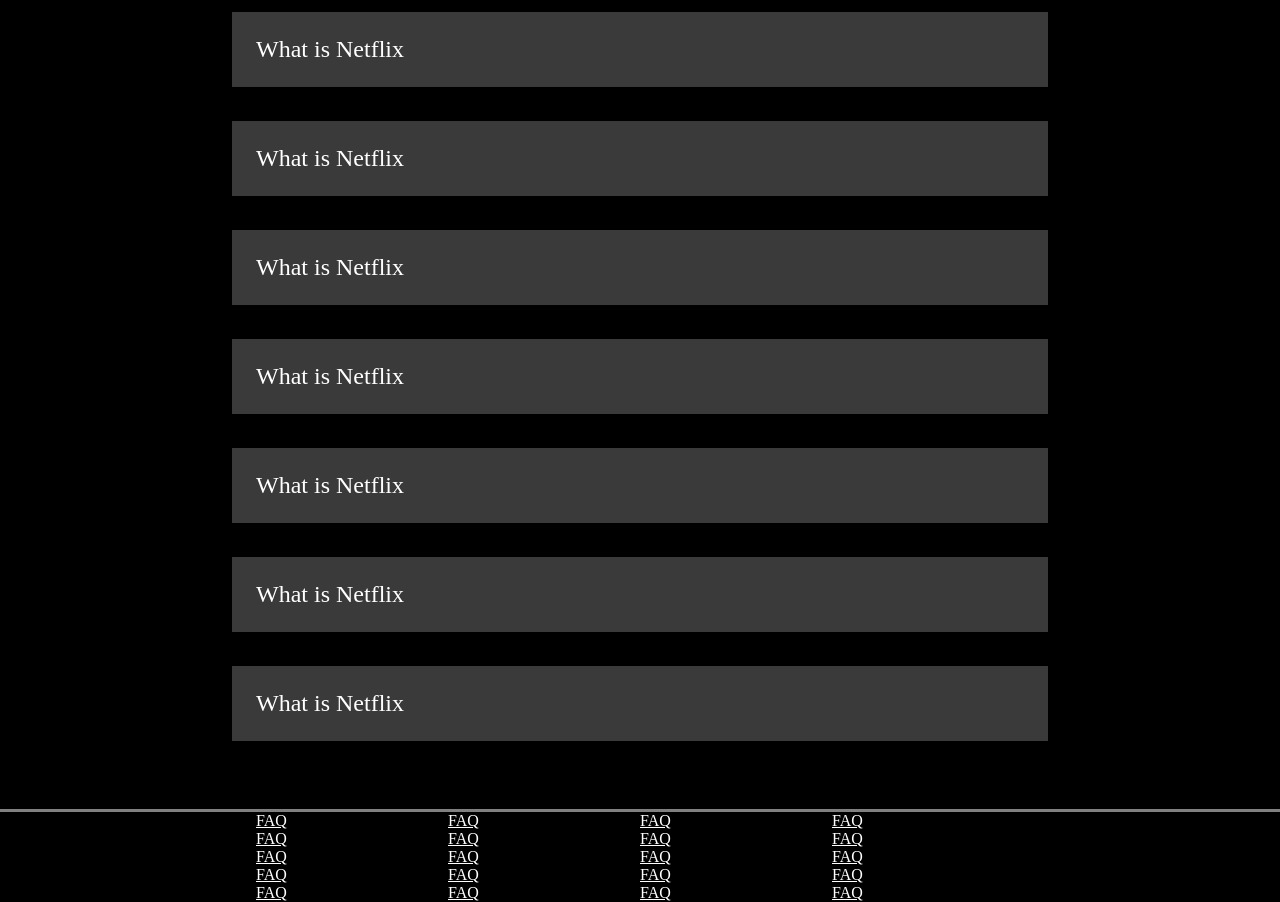
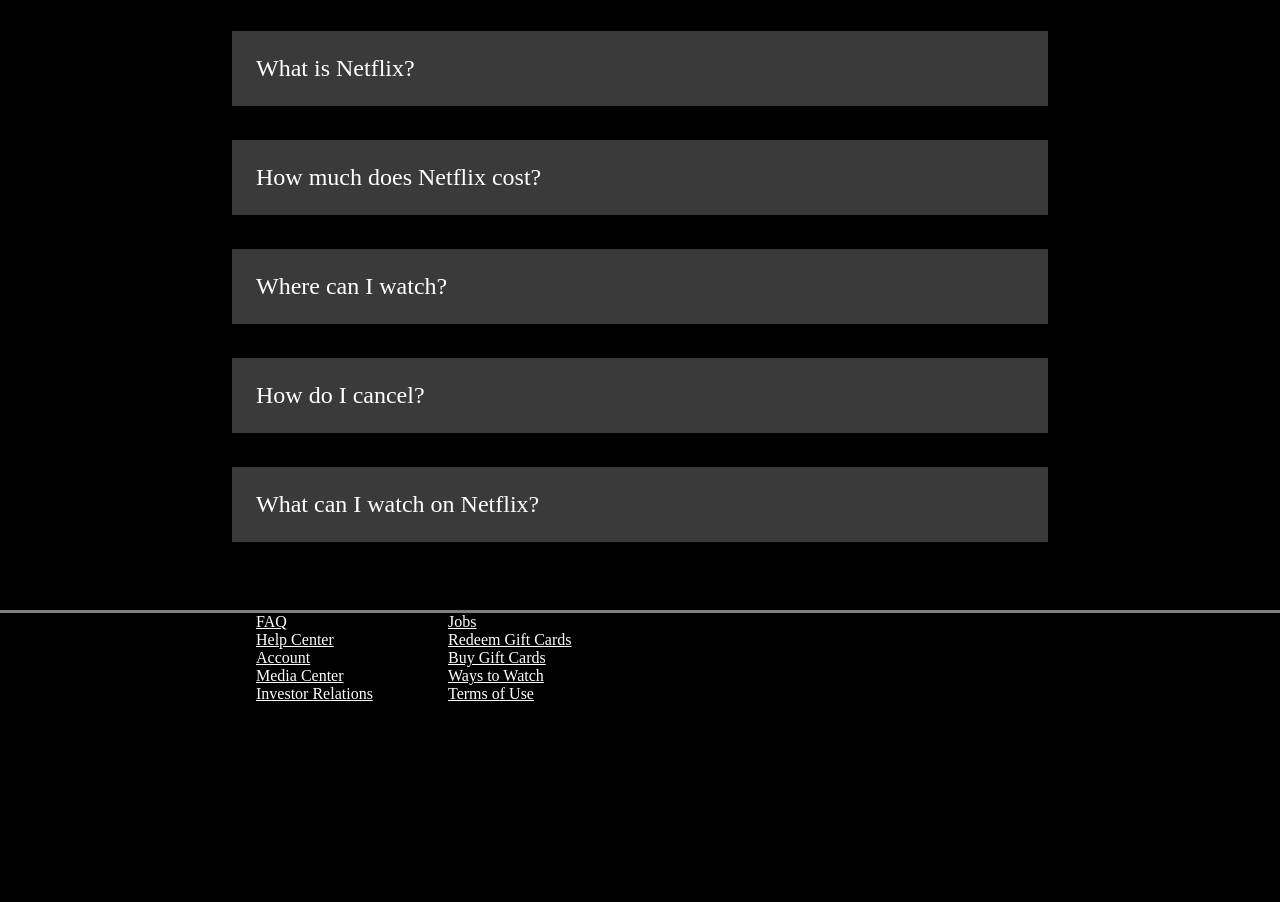
Before and after one commit to ankurashish/Netflix-UI-clone, a plain HTML site: page index.html in a window 1280 px wide. Shown: the part 1363-2265 px from the top of the page. After the commit the page ends 2066 px from the top, so only its background shows below. Drawn offline with Linux system fonts and the light colour scheme; files whose address does not match are found by name.

Commit message:
Update index.html

```diff
--- a/index.html
+++ b/index.html
@@ -5,28 +5,23 @@
     <meta name="viewport" content="width=device-width, initial-scale=1.0" />
     <title>Netflix</title>
     <link rel="stylesheet" href="style.css" />
-    <link rel="icon" type="icon" href="  favicon.ico" />
+    <link rel="icon" href="favicon.ico" type="image/x-icon" />
   </head>
   <body>
     <div class="main">
       <nav>
-        <span><img width="53" src="  logo.svg" alt="" /></span>
+        <span><img width="53" src="logo.svg" alt="Logo" /></span>
         <div>
           <button class="btn">English</button>
           <button class="btn btn-red-s">Sign In</button>
         </div>
       </nav>
+
       <div class="box">
         <div class="hero">
-          <span
-            >Unlimited movies,<br />
-            TV shows and more</span
-          >
+          <span>Unlimited movies,<br />TV shows and more</span>
           <span>Starts at 149/-. Cancel anytime</span>
-          <span
-            >Ready to watch? Enter your email to create or restart your
-            membership</span
-          >
+          <span>Ready to watch? Enter your email to create or restart your membership</span>
           <div>
             <input type="text" placeholder="Email Address" />
             <button class="btn btn-red">Get Started &gt;</button>
@@ -34,117 +29,77 @@
         </div>
 
         <div class="separation"></div>
+
+        <!-- SECTION 1 -->
         <section class="first">
           <div>
             <span>Enjoy on your TV</span>
-            <span>Watch on smart TVs, PlayStation, Xbox, Chromecast,
-            Apple TV, Blu-ray players and more.</span>
+            <span>Watch on smart TVs, PlayStation, Xbox, Chromecast, Apple TV, Blu-ray players and more.</span>
           </div>
-          <!-- <div class="secimg"><img src="https://www.google.com/url?sa=i&url=https%3A%2F%2Fpublicdomainvectors.org%2Fen%2Ffree-clipart%2FModern-TV-vector-illustration%2F10152.html&psig=AOvVaw2GVn9p_CyEGZCk7BoAzaE8&ust=1741869772351000&source=images&cd=vfe&opi=89978449&ved=0CBIQjRxqFwoTCNDD-s_IhIwDFQAAAAAdAAAAABAP" alt="tv"></div> -->
           <div class="secimg">
-            <img src="  tv.jpeg" alt="" />
-            <video src="  bg-video.mp4" autoplay loop muted></video>
+            <img src="tv.jpeg" alt="TV" />
+            <video src="bg-video.mp4" autoplay loop muted></video>
           </div>
         </section>
+
         <div class="separation"></div>
 
-
+        <!-- SECTION 2 -->
         <section class="first second">
           <div>
-            <span>Enjoy on your TV</span>
-            <span>Watch on smart TVs, PlayStation, Xbox, Chromecast,
-            Apple TV, Blu-ray players and more.</span>
+            <span>Download your shows to watch offline</span>
+            <span>Save your favorites easily and always have something to watch.</span>
           </div>
-          <!-- <div class="secimg"><img src="https://www.google.com/url?sa=i&url=https%3A%2F%2Fpublicdomainvectors.org%2Fen%2Ffree-clipart%2FModern-TV-vector-illustration%2F10152.html&psig=AOvVaw2GVn9p_CyEGZCk7BoAzaE8&ust=1741869772351000&source=images&cd=vfe&opi=89978449&ved=0CBIQjRxqFwoTCNDD-s_IhIwDFQAAAAAdAAAAABAP" alt="tv"></div> -->
           <div class="secimg">
-            <img src="  tv.jpeg" alt="" />
-            <video src="  bg-video.mp4" autoplay loop muted></video>
+            <img src="tv.jpeg" alt="TV" />
+            <video src="bg-video.mp4" autoplay loop muted></video>
           </div>
         </section>
+
         <div class="separation"></div>
 
-
+        <!-- SECTION 3 -->
         <section class="first third">
           <div>
-            <span>Enjoy on your TV</span>
-            <span>Watch on smart TVs, PlayStation, Xbox, Chromecast,
-            Apple TV, Blu-ray players and more.</span>
+            <span>Watch everywhere</span>
+            <span>Stream unlimited movies and TV shows on your phone, tablet, laptop, and TV.</span>
           </div>
-          <!-- <div class="secimg"><img src="https://www.google.com/url?sa=i&url=https%3A%2F%2Fpublicdomainvectors.org%2Fen%2Ffree-clipart%2FModern-TV-vector-illustration%2F10152.html&psig=AOvVaw2GVn9p_CyEGZCk7BoAzaE8&ust=1741869772351000&source=images&cd=vfe&opi=89978449&ved=0CBIQjRxqFwoTCNDD-s_IhIwDFQAAAAAdAAAAABAP" alt="tv"></div> -->
           <div class="secimg">
-            <img src="  tv.jpeg" alt="" />
-            <video src="  bg-video.mp4" autoplay loop muted></video>
+            <img src="tv.jpeg" alt="TV" />
+            <video src="bg-video.mp4" autoplay loop muted></video>
           </div>
         </section>
+
         <div class="separation"></div>
+
+        <!-- FAQ SECTION -->
         <section class="faq">
-            <h2>Frequently Asked Questions!</h2>
-            <div class="faqbox">
-                <span>What is Netflix</span>
+          <h2>Frequently Asked Questions!</h2>
+          <div class="faqbox"><span>What is Netflix?</span></div>
+          <div class="faqbox"><span>How much does Netflix cost?</span></div>
+          <div class="faqbox"><span>Where can I watch?</span></div>
+          <div class="faqbox"><span>How do I cancel?</span></div>
+          <div class="faqbox"><span>What can I watch on Netflix?</span></div>
+        </section>
 
+        <div class="separation"></div>
 
-            </div>
-            <div class="faqbox">
-                <span>What is Netflix</span>
-
-
-            </div>
-            <div class="faqbox">
-                <span>What is Netflix</span>
-
-
-            </div>
-            <div class="faqbox">
-                <span>What is Netflix</span>
-
-
-            </div>
-            <div class="faqbox">
-                <span>What is Netflix</span>
-
-
-            </div>
-            <div class="faqbox">
-                <span>What is Netflix</span>
-
-
-            </div>
-            <div class="faqbox">
-                <span>What is Netflix</span>
-
-
-            </div>
-        </section>
-        <div class="separation"></div>
+        <!-- FOOTER -->
         <footer>
-            <div class="footer-items">
-                <a href="faq">FAQ</a>
-                <a href="faq">FAQ</a>
-                <a href="faq">FAQ</a>
-                <a href="faq">FAQ</a>
-                <a href="faq">FAQ</a>
-            </div>
-            <div class="footer-items">
-                <a href="faq">FAQ</a>
-                <a href="faq">FAQ</a>
-                <a href="faq">FAQ</a>
-                <a href="faq">FAQ</a>
-                <a href="faq">FAQ</a>
-            </div>
-            <div class="footer-items">
-                <a href="faq">FAQ</a>
-                <a href="faq">FAQ</a>
-                <a href="faq">FAQ</a>
-                <a href="faq">FAQ</a>
-                <a href="faq">FAQ</a>
-            </div>
-            <div class="footer-items">
-                <a href="faq">FAQ</a>
-                <a href="faq">FAQ</a>
-                <a href="faq">FAQ</a>
-                <a href="faq">FAQ</a>
-                <a href="faq">FAQ</a>
-            </div>
+          <div class="footer-items">
+            <a href="#">FAQ</a>
+            <a href="#">Help Center</a>
+            <a href="#">Account</a>
+            <a href="#">Media Center</a>
+            <a href="#">Investor Relations</a>
+          </div>
+          <div class="footer-items">
+            <a href="#">Jobs</a>
+            <a href="#">Redeem Gift Cards</a>
+            <a href="#">Buy Gift Cards</a>
+            <a href="#">Ways to Watch</a>
+            <a href="#">Terms of Use</a>
+          </div>
         </footer>
       </div>
     </div>
```
